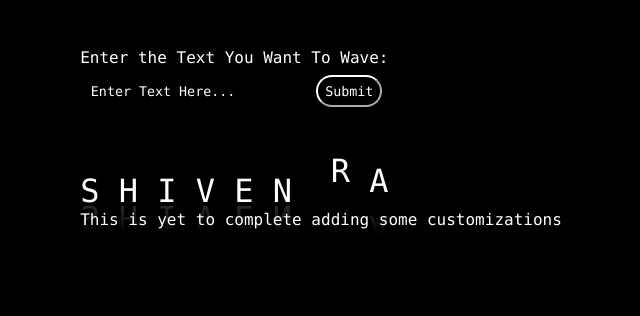
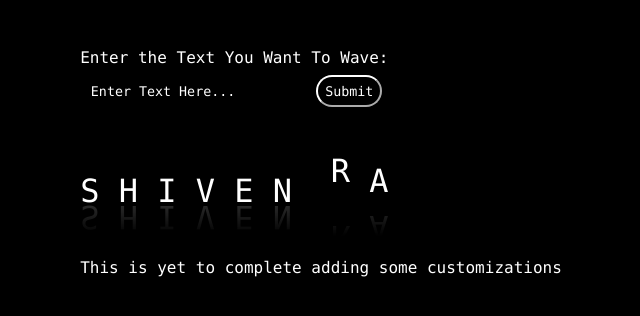
Before and after one commit to SHIVENDRA8004/Wavy-Text, a plain HTML site: page index.html in a window 1280 px wide. Shown: the whole page, without its empty margins (319-959 px from the left). Drawn offline with Linux system fonts and the light colour scheme.

Commit message:
Update index.html

```diff
--- a/index.html
+++ b/index.html
@@ -30,7 +30,7 @@
           <span style="--i: 9">A</span>
         </div>
       </tr>
-      <tr><p>This is yet to complete adding some customizations</p></tr>
+      <tr><p class="para" >This is yet to complete adding some customizations</p></tr>
     </ul>
     <script
       type="text/javascript"
```
